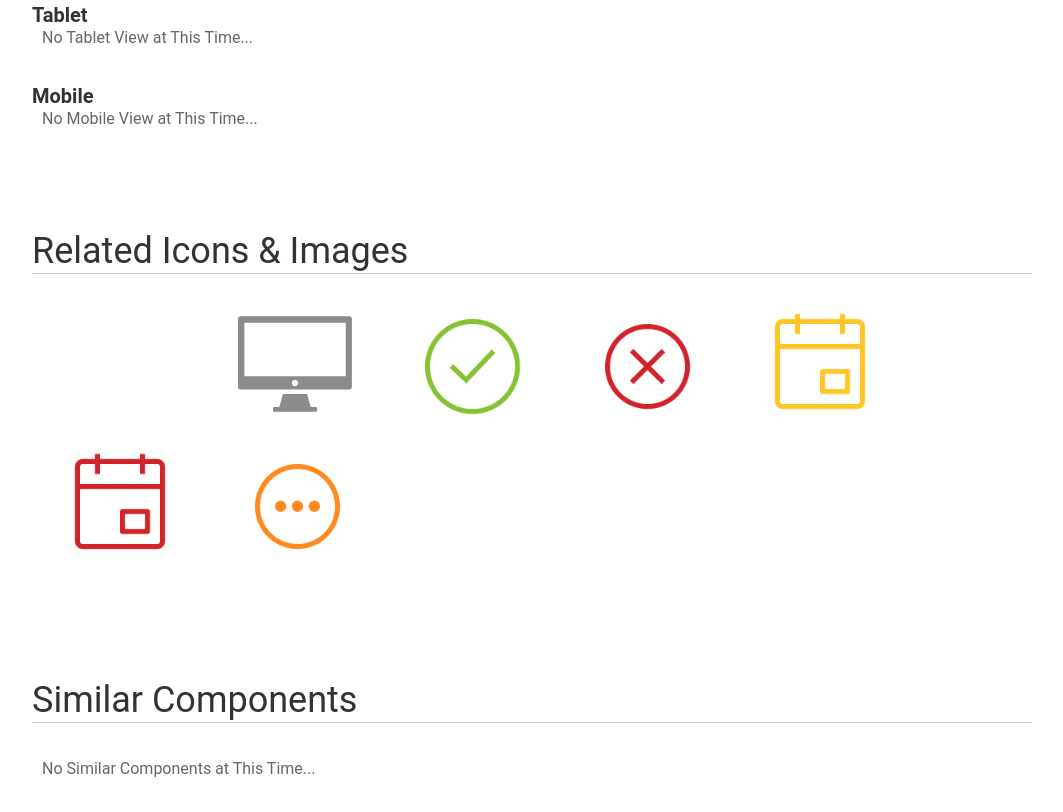
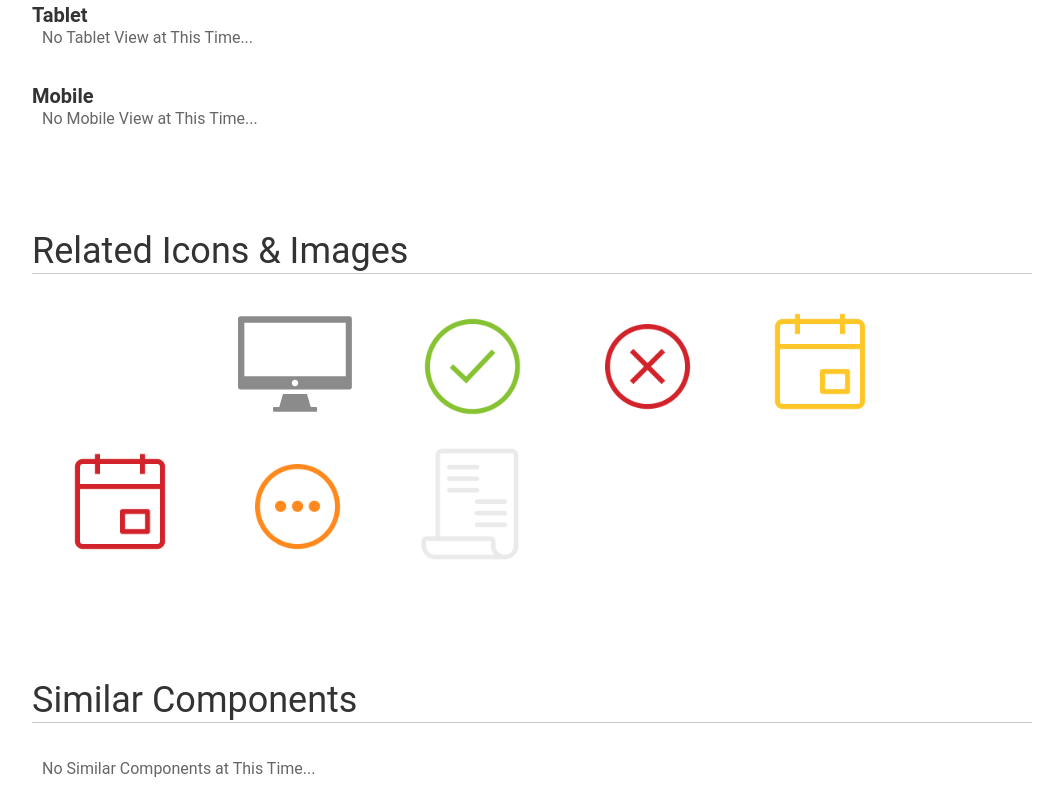
Before and after one commit to Grahamcr/kiwi, a plain HTML site: page HandoffPages/communicationManagementR2.html in a window 1280 px wide. Shown: the part 6736-7548 px from the top of the page, without its empty margins (108-1171 px from the left). Drawn offline with nearby package versions, Linux system fonts and the light colour scheme.

Commit message:
not enrolled image

```diff
--- a/HandoffPages/communicationManagementR2.html
+++ b/HandoffPages/communicationManagementR2.html
@@ -222,6 +222,9 @@
       <div class="col">
         <img src="../img/relatedIconsAndImages/CommunicationManagement/inprogress.png"/>
       </div>
+      <div class="col">
+        <img src="../img/relatedIconsAndImages/CommunicationManagement/not_enrolled.png"/>
+      </div>
     </div>
   </div>
 
```
